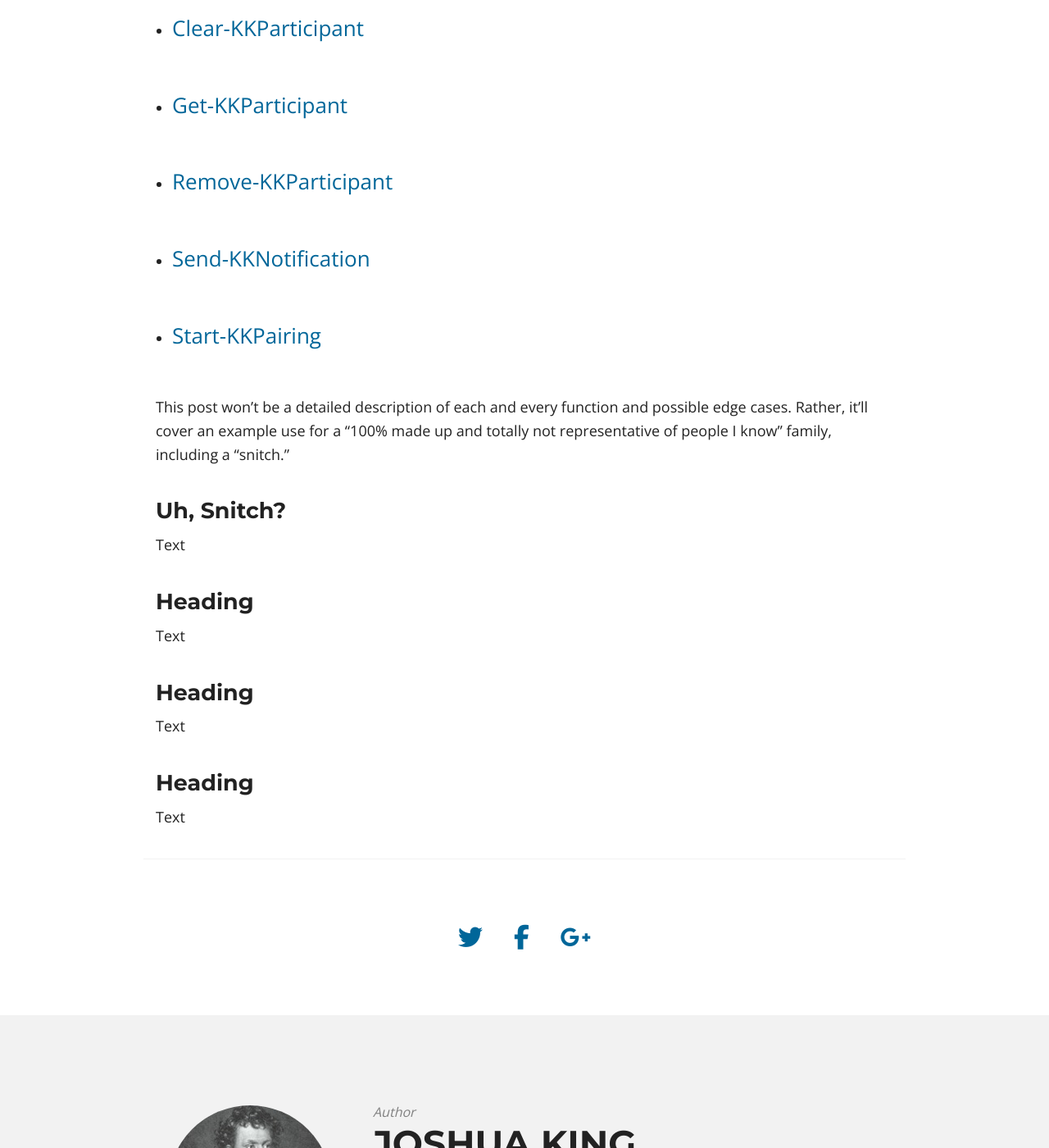
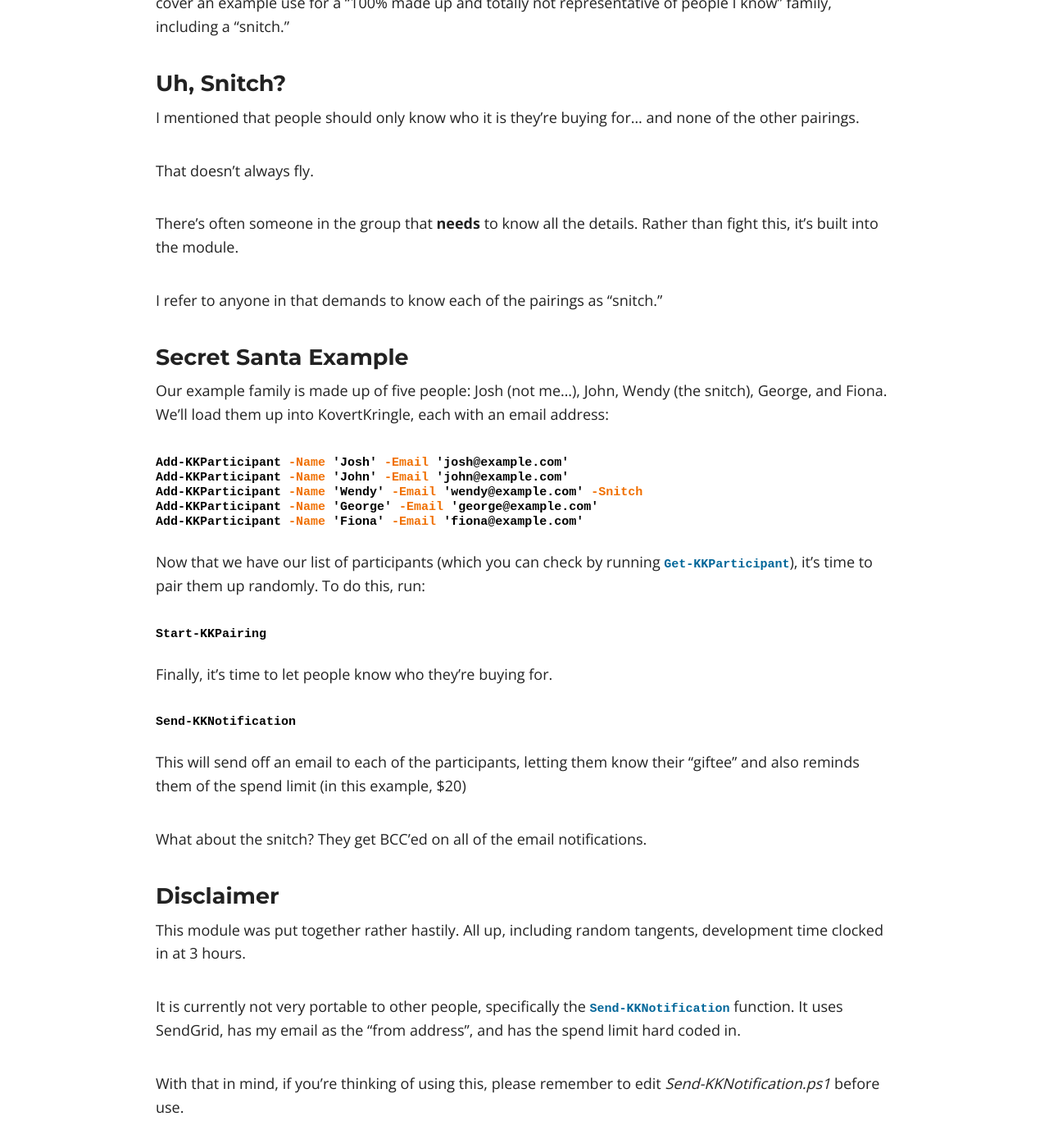
Before and after one commit to Windos/windos.github.io, a Jekyll site: the page built from _posts/2017-12-12-kovertkringle.md, in a window 1280 px wide and 1400 px high, scrolled down 1652 px. Shown: the whole window at 82% size. Built offline with Jekyll 4.4.1, drawn with Linux system fonts in a browser that asks for light colours; nearby versions of some CDN libraries; some web fonts are replaced; our own code applies the rules of GitHub Pages for plain Markdown files; comment, search, counter and statistics services are not loaded; some of the changed text lies outside the part shown.

Commit message:
Finished?

````diff
--- a/_posts/2017-12-12-kovertkringle.md
+++ b/_posts/2017-12-12-kovertkringle.md
@@ -1,69 +1,112 @@
 ---
-date: "2017-12-12"
+layout: post
 title: "KovertKringle: Secret Santa With a Dash of PowerShell"
+excerpt: "Given it's the holiday season, I worked on a PowerShell based Secret Santa Organizer"
+modified: 2017-12-12 20:00:00 +1300
+date: 2017-12-12 20:00:00 +1300
+tags: [powershell, christmas]
+comments: true
+image:
+ thumb: /kovertkringle/thumb.jpg
+ credit: ErikaWittlieb (https://pixabay.com/en/users/ErikaWittlieb-427626/)
+ creditlink: https://pixabay.com/en/santa-santa-claus-hiding-tropical-1900675/
 ---
 
-Given it’s the holiday season, I recently spent about 3 hours live streaming the
+Given it's the holiday season, I recently spent about 3 hours live streaming the
 development of PowerShell based a [Secret
 Santa](https://en.wikipedia.org/wiki/Secret_Santa) Organizer. You can watch the
-videos from these streams, if you’re so inclined, over on
+videos from these streams, if you're so inclined, over on
 [YouTube](https://youtu.be/Xr5FKSVu-E4).
 
-I can’t live with giving my projects straight forward names; with that in mind
-let’s check out
+I can't live with giving my projects straight forward names; with that in mind
+let's check out
 [KovertKringle](https://github.com/Windos/powershell-depot/tree/master/General/KovertKringle).
 
-### Slow down… what’s a Secret Santa?
+### Slow down… what's a Secret Santa?
 
-If you’ve never done it before, Secret Santa basically boils down to a group of
+If you've never done it before, Secret Santa basically boils down to a group of
 people who are each assigned another member of the group to buy a present for.
-One should only know who they’re buying for and not, for example, who is buying
+One should only know who they're buying for and not, for example, who is buying
 something for them.
 
-This would often be done by drawing names from a hat… but that’s not nearly
-“geeky” enough in 2017, is it?
+This would often be done by drawing names from a hat… but that's not nearly
+"geeky" enough in 2017, is it?
 
 ### Laying the foundation
 
 KovertKringle is a PowerShell module you can use to organize a Secret Santa for
 your family, friends, or office.
 
-It stores the list of participants and “who is buying for who” in [module scoped
+It stores the list of participants and "who is buying for who" in [module scoped
 variables](http://mikefrobbins.com/2017/06/08/what-is-this-module-scope-in-powershell-that-you-speak-of/).
 
-There’s a host of functions that manage these variables and then sending out of
+There's a host of functions that manage these variables and then sending out of
 notifications:
 
 -   [Add-KKParticipant](https://github.com/Windos/powershell-depot/blob/master/General/KovertKringle/Public/Add-KKParticipant.ps1)
-
 -   [Clear-KKPairing](https://github.com/Windos/powershell-depot/blob/master/General/KovertKringle/Public/Clear-KKPairing.ps1)
-
 -   [Clear-KKParticipant](https://github.com/Windos/powershell-depot/blob/master/General/KovertKringle/Public/Clear-KKParticipant.ps1)
-
 -   [Get-KKParticipant](https://github.com/Windos/powershell-depot/blob/master/General/KovertKringle/Public/Get-KKParticipant.ps1)
-
 -   [Remove-KKParticipant](https://github.com/Windos/powershell-depot/blob/master/General/KovertKringle/Public/Remove-KKParticipant.ps1)
-
 -   [Send-KKNotification](https://github.com/Windos/powershell-depot/blob/master/General/KovertKringle/Public/Send-KKNotification.ps1)
-
 -   [Start-KKPairing](https://github.com/Windos/powershell-depot/blob/master/General/KovertKringle/Public/Start-KKPairing.ps1)
 
-This post won’t be a detailed description of each and every function and
-possible edge cases. Rather, it’ll cover an example use for a “100% made up and
-totally not representative of people I know” family, including a “snitch.”
+This post won't be a detailed description of each and every function and
+possible edge cases. Rather, it'll cover an example use for a "100% made up and
+totally not representative of people I know" family, including a "snitch."
 
 ### Uh, Snitch?
 
-Text
+I mentioned that people should only know who it is they're buying for… and none
+of the other pairings.
 
-### Heading
+That doesn't always fly.
 
-Text
+There's often someone in the group that **needs** to know all the details.
+Rather than fight this, it's built into the module.
 
-### Heading
+I refer to anyone in that demands to know each of the pairings as "snitch."
 
-Text
+### Secret Santa Example
 
-### Heading
+Our example family is made up of five people: Josh (not me…), John, Wendy (the
+snitch), George, and Fiona. We'll load them up into KovertKringle, each with an
+email address:
 
-Text
+```powershell
+Add-KKParticipant -Name 'Josh' -Email 'josh@example.com'
+Add-KKParticipant -Name 'John' -Email 'john@example.com'
+Add-KKParticipant -Name 'Wendy' -Email 'wendy@example.com' -Snitch
+Add-KKParticipant -Name 'George' -Email 'george@example.com'
+Add-KKParticipant -Name 'Fiona' -Email 'fiona@example.com'
+```
+
+Now that we have our list of participants (which you can check by running
+`Get-KKParticipant`), it's time to pair them up randomly. To do this, run:
+
+```powershell
+Start-KKPairing
+```
+
+Finally, it's time to let people know who they're buying for.
+
+```powershell
+Send-KKNotification
+```
+
+This will send off an email to each of the participants, letting them know their
+"giftee" and also reminds them of the spend limit (in this example, $20)
+
+What about the snitch? They get BCC'ed on all of the email notifications.
+
+### Disclaimer
+
+This module was put together rather hastily. All up, including random tangents,
+development time clocked in at 3 hours.
+
+It is currently not very portable to other people, specifically the
+`Send-KKNotification` function. It uses SendGrid, has my email as the "from
+address", and has the spend limit hard coded in.
+
+With that in mind, if you're thinking of using this, please remember to edit
+*Send-KKNotification.ps1* before use.
````
